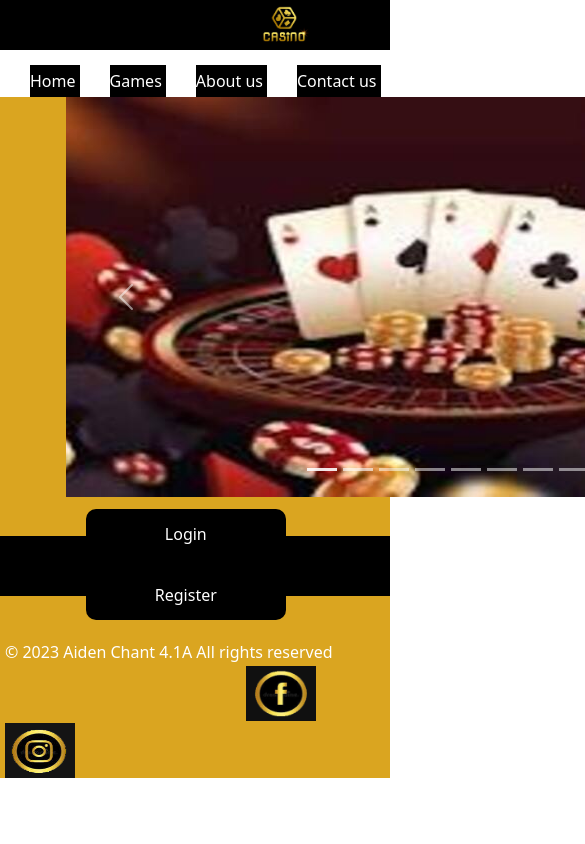
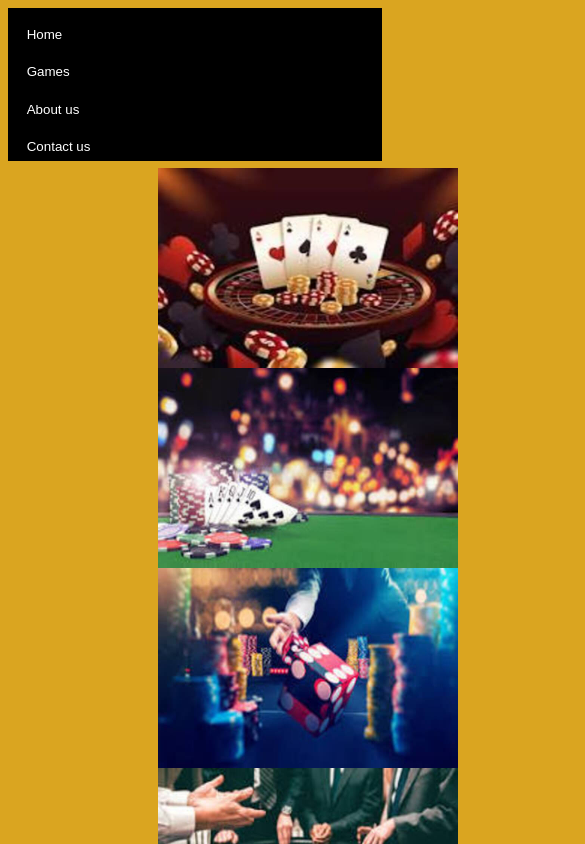
Before and after one commit to UsernameTaMalajr/MyFirstPrroject, a plain HTML site: page Home.html in a window 390 px wide. Shown: the top 844 px of the page, 585 px wide, since content can reach past the window. Drawn offline with nearby package versions, Linux system fonts and the light colour scheme.

Commit message:
Media Query for phones

```diff
--- a/AboutUs.css
+++ b/AboutUs.css
@@ -1,22 +1,22 @@
 #header{
-    height: 20%;
-    width: 100%;
+    overflow: hidden;
     background-color: rgb(0, 0, 0);
 }
 body{
     background-color: goldenrod;
 }
 #logo{
-    margin-left: 60%;
+    margin-left: 65%;
 }
 .nav{
+    margin-top: 15px;
+    margin-left: 15px;
+    background-color: black;
+    border: none;
+    color: white;
+    padding: 4px;
     float: left;
-    margin-left: 30px;
-    margin-top: 15px;
-    background-color: black;
-    color: white;
-    border: none;
-    padding: 4px;
+    display: block;
 }
 .nav:hover{
     background-color: goldenrod;
@@ -36,22 +36,8 @@ body{
     margin-left: 5px;
     color: white;
 }
-#facebook{
-    float: left;
-    margin-top: 2px;
-    margin-left: 63%;
-}
-#instagram{
-    float: left;
-    margin-top: 2px;
-    margin-left: 5pxs;
-}
-.button{
-    margin-left: 20px;
-    background-color: black;
-    color: goldenrod;
-}
 /*everything below is for the About us form.*/
+
 #container{
     width: 300px;
     height: 350px;
@@ -59,26 +45,6 @@ body{
     margin-top: 5%;
     margin-left: 5%;
     border-radius: 15px;
-}
-.boxes{
-    width: 230px;
-    height: 35px;
-    color: black;
-    margin-left: 30px;
-    margin-top:20px;
-    border-radius: 10px;
-    border-color: azure;
-}
-#login{
-    width: 230px;
-    height: 35px;
-    color: black;
-    margin-left: 35px;
-    margin-top:20px;
-    border-radius: 10px;
-}
-#login:hover{
-    background-color: gold;
 }
 h1{
     color: white;
@@ -88,3 +54,18 @@ p{
     color: white;
     text-align: center;
 }
+@media screen and (max-width:720px){
+    .nav{
+        float: none;
+        width: 100%;
+        text-align: left;
+        padding: 1%;
+        margin-bottom: 3px;
+    }
+    #logo{
+        margin-left: auto;
+    }
+    #container{
+        margin-left: 30%;
+    }
+}
--- a/Contactus.css
+++ b/Contactus.css
@@ -1,22 +1,22 @@
 #header{
-    height: 20%;
-    width: 100%;
+    overflow: hidden;
     background-color: rgb(0, 0, 0);
 }
 body{
     background-color: goldenrod;
 }
 #logo{
-    margin-left: 60%;
+    margin-left: 65%;
 }
 .nav{
+    margin-top: 15px;
+    margin-left: 15px;
+    background-color: black;
+    border: none;
+    color: white;
+    padding: 4px;
     float: left;
-    margin-left: 30px;
-    margin-top: 15px;
-    background-color: black;
-    color: white;
-    border: none;
-    padding: 4px;
+    display: block;
 }
 .nav:hover{
     background-color: goldenrod;
@@ -36,35 +36,21 @@ body{
     margin-left: 5px;
     color: white;
 }
-#facebook{
-    float: left;
-    margin-top: 2px;
-    margin-left: 63%;
-}
-#instagram{
-    float: left;
-    margin-top: 2px;
-    margin-left: 5pxs;
-}
-.button{
-    margin-left: 20px;
-    background-color: black;
-    color: goldenrod;
-}
+
 /*everything below is for the contact form.*/
 #container{
     width: 300px;
     height: 350px;
     background-color: black;
+    color: white;
     margin-top: 5%;
     margin-left: 5%;
     border-radius: 15px;
-
 }
 .boxes{
     width: 230px;
     height: 35px;
-    color: black;
+    color: white;
     margin-left: 30px;
     margin-top:20px;
     border-radius: 10px;
@@ -73,7 +59,7 @@ body{
 #login{
     width: 230px;
     height: 35px;
-    color: black;
+    color: white;
     margin-left: 35px;
     margin-top:20px;
     border-radius: 10px;
@@ -85,3 +71,18 @@ h1{
     color: white;
     text-align: center;
 }
+@media screen and (max-width:720px){
+    .nav{
+        float: none;
+        width: 100%;
+        text-align: left;
+        padding: 1%;
+        margin-bottom: 3px;
+    }
+    #logo{
+        margin-left: auto;
+    }
+    #container{
+        margin-left: 30%;
+    }
+}
--- a/Games.css
+++ b/Games.css
@@ -1,46 +1,32 @@
 #header{
-    height: 20%;
-    width: 100%;
+    overflow: hidden;
     background-color: rgb(0, 0, 0);
 }
 body{
     background-color: goldenrod;
 }
 #logo{
-    margin-left: 60%;
+    margin-left: 65%;
 }
 .nav{
+    margin-top: 15px;
+    margin-left: 15px;
+    background-color: black;
+    border: none;
+    color: white;
+    padding: 4px;
     float: left;
-    margin-left: 30px;
-    margin-top: 15px;
-    background-color: black;
-    color: white;
-    border: none;
-    padding: 4px;
+    display: block;
 }
 .nav:hover{
     background-color: goldenrod;
+    color: black;
     border-radius: 12px;
 }
-#Games{
-    height: 80%;
-    width: 100%;
-    background-color: aliceblue;
-}
-.Game{
-    float: left;
-    margin-top: 40px;
-    margin-left: 220px;
-    text-align: center;
-    margin-bottom: 10px;
-    font-family: Impact, Haettenschweiler, 'Arial Narrow Bold', sans-serif;
-    font-size: larger;
-}
+
 #footer{
-    height: 60px;
-    width: 100%;
+    height: 50px;
     background-color: black;
-    margin-top: 50%;
 }
 #copyright{
     float: left;
@@ -48,18 +34,37 @@ body{
     margin-left: 5px;
     color: white;
 }
-#facebook{
+
+/*below are about the games section*/
+#Games{
+    height: 600px;
+}
+.Game{
     float: left;
-    margin-top: 2px;
-    margin-left: 63%;
-}
-#instagram{
-    float: left;
-    margin-top: 2px;
-    margin-left: 5pxs;
+    margin-top: 40px;
+    margin-left: 200px;
+    text-align: center;
+    margin-bottom: 10px;
+    font-family: Impact, Haettenschweiler, 'Arial Narrow Bold', sans-serif;
+    font-size: larger;
 }
 .button{
     margin-left: 20px;
     background-color: black;
     color: goldenrod;
 }
+@media screen and (max-width:720px){
+    .nav{
+        float: none;
+        width: 100%;
+        text-align: left;
+        padding: 1%;
+        margin-bottom: 3px;
+    }
+    #logo{
+        margin-left: auto;
+    }
+    #Games{
+        height: 1200px;
+    }
+}
--- a/Home.css
+++ b/Home.css
@@ -1,38 +1,35 @@
 #header{
-    height: 25%;
-    width: 100%;
+    overflow: hidden;
     background-color: rgb(0, 0, 0);
 }
 body{
     background-color: goldenrod;
 }
 #logo{
-    margin-left: 60%;
+    margin-left: 65%;
+    height : 50px;
+    width : 100px;
 }
 .nav{
+    margin-top: 15px;
+    margin-left: 15px;
+    background-color: black;
+    border: none;
+    color: white;
+    padding: 4px;
     float: left;
-    margin-left: 30px;
-    margin-top: 15px;
-    background-color: black;
-    color: white;
-    border: none;
-    padding: 4px;
+    display: block;
 }
 .nav:hover{
     background-color: goldenrod;
+    color: black;
     border-radius: 12px;
 }
-#Gallery{
-    height: 80%;
-    width: 100%;
-    background-color: goldenrod;
-    float: left;
-}
+
 #footer{
-    height: 60px;
-    width: 100%;
+    height: 50px;
     background-color: black;
-    margin-top: 10%;
+    margin-top: 50%;
 }
 #copyright{
     float: left;
@@ -40,29 +37,15 @@ body{
     margin-left: 5px;
     color: white;
 }
-#facebook{
+#Gallery{
+    margin-top: 2%;
+    height: 60%;
+    background-color: goldenrod;
+}
+img{
+    height: 200px;
+    width: 300px;
     float: left;
-    margin-top: 2px;
-    margin-left: 63%;
-}
-#instagram{
-    float: left;
-    margin-top: 2px;
-    margin-left: 5px;
-}
-.button{
-    margin-left: 20px;
-    background-color: black;
-    color: goldenrod;
-}
-#demo{
-    width: 800px;
-    height: 400px;
-    background-color: black;
-    margin-left: 17%;
-}
-#LoginRegister{
-    height: 20%;
 }
 .LoginRegister{
     height: 60%;
@@ -86,3 +69,24 @@ body{
     border-color: black;
     color: black;
 }
+@media screen and (max-width:720px){
+    .nav{
+        float: none;
+        width: 100%;
+        text-align: left;
+        padding: 1%;
+        margin-bottom: 3px;
+    }
+    #logo{
+        margin-left: auto;
+    }
+    #Gallery{
+        margin-left: 150px;
+    }
+    .LoginRegister{
+        margin-left: 10%;
+    }
+    #footer{
+        margin-top: 300%;
+    }
+}
--- a/Home.html
+++ b/Home.html
@@ -5,8 +5,7 @@
     <meta name="viewport" content="width=device-width, initial-scale=1.0">
     <link rel="stylesheet" href="Home.css">
     <title>Document</title>
-    <link href="https://cdn.jsdelivr.net/npm/bootstrap@5.3.2/dist/css/bootstrap.min.css" rel="stylesheet">
-    <script src="https://cdn.jsdelivr.net/npm/bootstrap@5.3.2/dist/js/bootstrap.bundle.min.js"></script>
+
     <script>
         function OnClickRegister(){
             window.open("file:///C:/Users/Owner/Desktop/MCAST/Website%20Design/Home%20assignment/Home%20assignment/Register.html")
@@ -27,67 +26,70 @@
 </head>
 <body>
     <div id="header">
-        <img src="Images/Logo.png" height="50px" width="100px" id="logo">
+
         <input type="button" class="nav" value="Home">
         <button class="nav" onclick="OnClickGames()">Games</button>
         <button class="nav" onclick="OnClickAboutus()">About us</button>
         <button class="nav" onclick="OnClickContactus()">Contact us</button>
     </div>
+    <!-- Gallery -->
     <div id="Gallery">
-        <!-- Carousel -->
-        <div id="demo" class="carousel slide" data-bs-ride="carousel">
+        <div class="row">
+            <div class="col-lg-4 col-md-12 mb-4 mb-lg-0">
+                <img
+                    src="Images/img1.jpg"
+                    class="w-100 shadow-1-strong rounded mb-4"
+                    alt="Boat on Calm Water"
+                />
 
-        <!-- Indicators/dots -->
-            <div class="carousel-indicators">
-                <button type="button" data-bs-target="#demo" data-bs-slide-to="0" class="active"></button>
-                <button type="button" data-bs-target="#demo" data-bs-slide-to="1"></button>
-                <button type="button" data-bs-target="#demo" data-bs-slide-to="2"></button>
-                <button type="button" data-bs-target="#demo" data-bs-slide-to="3"></button>
-                <button type="button" data-bs-target="#demo" data-bs-slide-to="4"></button>
-                <button type="button" data-bs-target="#demo" data-bs-slide-to="5"></button>
-                <button type="button" data-bs-target="#demo" data-bs-slide-to="6"></button>
-                <button type="button" data-bs-target="#demo" data-bs-slide-to="7"></button>
-                <button type="button" data-bs-target="#demo" data-bs-slide-to="8"></button>
+                <img
+                    src="Images/image2.jpg"
+                    class="w-100 shadow-1-strong rounded mb-4"
+                    alt="Wintry Mountain Landscape"
+                />
             </div>
 
-            <!-- The slideshow/carousel -->
-            <div class="carousel-inner">
-                <div class="carousel-item active">
-                    <img src="Images/img1.jpg" class="d-block w-100">
+            <div class="col-lg-4 mb-4 mb-lg-0">
+                <img
+                    src="Images/image3.jpg"
+                    class="w-100 shadow-1-strong rounded mb-4"
+                    alt="Mountains in the Clouds"
+                />
+
+                <img
+                    src="Images/image4.jpg"
+                    class="w-100 shadow-1-strong rounded mb-4"
+                    alt="Boat on Calm Water"
+                />
             </div>
-                <div class="carousel-item">
-                    <img src="Images/image2.jpg"  class="d-block w-100">
+
+            <div class="col-lg-4 mb-4 mb-lg-0">
+                <img
+                    src="Images/image5.jpg"
+                    class="w-100 shadow-1-strong rounded mb-4"
+                    alt="Waves at Sea"
+                />
+
+                <img
+                    src="Images/image6.jpg"
+                    class="w-100 shadow-1-strong rounded mb-4"
+                    alt="Yosemite National Park"
+                />
             </div>
-                <div class="carousel-item">
-                    <img src="Images/image3.jpg" class="d-block w-100">
-                </div>
-                <div class="carousel-item">
-                    <img src="Images/image4.jpg" class="d-block w-100">
-                </div>
-                <div class="carousel-item">
-                    <img src="Images/image5.jpg" class="d-block w-100">
-                </div>
-                <div class="carousel-item">
-                    <img src="Images/image6.jpg" class="d-block w-100">
-                </div>
-                <div class="carousel-item">
-                    <img src="Images/image7.jpg" class="d-block w-100">
-                </div>
-                <div class="carousel-item">
-                    <img src="Images/image8.jpg" class="d-block w-100">
-                </div>
-                <div class="carousel-item">
-                    <img src="Images/image9.jpg" class="d-block w-100">
+            <div class="col-lg-4 mb-4 mb-lg-0">
+                <img
+                    src="Images/image7.jpg"
+                    class="w-100 shadow-1-strong rounded mb-4"
+                    alt="Waves at Sea"
+                />
+
+                <img
+                    src="Images/image8.jpg"
+                    class="w-100 shadow-1-strong rounded mb-4"
+                    alt="Yosemite National Park"
+                />
             </div>
         </div>
-
-            <!-- Left and right controls/icons -->
-            <button class="carousel-control-prev" type="button" data-bs-target="#demo" data-bs-slide="prev">
-                <span class="carousel-control-prev-icon"></span>
-            </button>
-            <button class="carousel-control-next" type="button" data-bs-target="#demo" data-bs-slide="next">
-                <span class="carousel-control-next-icon"></span>
-            </button>
     </div>
     <div id="LoginRegister">
         <div class="LoginRegister">
@@ -97,10 +99,10 @@
             <button class="buttons" onclick="OnClickRegister()">Register</button>
         </div>
     </div>
+  <!-- Gallery -->
     <div id="footer">
         <div id="copyright"> © 2023 Aiden Chant 4.1A All rights reserved</div>
-        <img src="Images/facebook.png" height="55px" width="70px" id="facebook">
-        <img src="Images/instagram.png" height="55px" width="70px" id="instagram">
+        <img src="Images/Logo.png" height="50px" width="100px" id="logo">
     </div>
 </body>
 </html>
--- a/Login.css
+++ b/Login.css
@@ -1,22 +1,22 @@
 #header{
-    height: 20%;
-    width: 100%;
+    overflow: hidden;
     background-color: rgb(0, 0, 0);
 }
 body{
     background-color: goldenrod;
 }
 #logo{
-    margin-left: 50%;
+    margin-left: 65%;
 }
 .nav{
+    margin-top: 15px;
+    margin-left: 15px;
+    background-color: black;
+    border: none;
+    color: white;
+    padding: 4px;
     float: left;
-    margin-left: 30px;
-    margin-top: 15px;
-    background-color: black;
-    color: white;
-    border: none;
-    padding: 4px;
+    display: block;
 }
 .nav:hover{
     background-color: goldenrod;
@@ -36,28 +36,13 @@ body{
     margin-left: 5px;
     color: white;
 }
-#facebook{
-    float: left;
-    margin-top: 2px;
-    margin-left: 63%;
-}
-#instagram{
-    float: left;
-    margin-top: 2px;
-    margin-left: 5pxs;
-}
-.button{
-    margin-left: 20px;
-    background-color: black;
-    color: goldenrod;
-}
 /*everything below is for the login form.*/
 #container{
     width: 300px;
     height: 350px;
     background-color: black;
     margin-top: 5%;
-    margin-left: 35%;
+    margin-left: 30%;
     border-radius: 15px;
 }
 .boxes{
@@ -80,3 +65,19 @@ body{
 #login:hover{
     background-color: gold;
 }
+@media screen and (max-width:720px){
+    .nav{
+        float: none;
+        width: 100%;
+        text-align: left;
+        padding: 1%;
+        margin-bottom: 3px;
+    }
+    #logo{
+        margin-left: auto;
+    }
+    #container{
+        margin-left: 20%;
+        height: 200px;
+    }
+}
--- a/Register.css
+++ b/Register.css
@@ -1,22 +1,22 @@
 #header{
-    height: 20%;
-    width: 100%;
+    overflow: hidden;
     background-color: rgb(0, 0, 0);
 }
 body{
     background-color: goldenrod;
 }
 #logo{
-    margin-left: 50%;
+    margin-left: 65%;
 }
 .nav{
+    margin-top: 15px;
+    margin-left: 15px;
+    background-color: black;
+    border: none;
+    color: white;
+    padding: 4px;
     float: left;
-    margin-left: 30px;
-    margin-top: 15px;
-    background-color: black;
-    color: white;
-    border: none;
-    padding: 4px;
+    display: block;
 }
 .nav:hover{
     background-color: goldenrod;
@@ -36,28 +36,14 @@ body{
     margin-left: 5px;
     color: white;
 }
-#facebook{
-    float: left;
-    margin-top: 2px;
-    margin-left: 63%;
-}
-#instagram{
-    float: left;
-    margin-top: 2px;
-    margin-left: 5pxs;
-}
-.button{
-    margin-left: 20px;
-    background-color: black;
-    color: goldenrod;
-}
+
 /*everything below is for the login form.*/
 #container{
     width: 300px;
-    height: 350px;
+    height: 400px;
     background-color: black;
-    margin-top: 5%;
-    margin-left: 35%;
+    margin-left: 20%;
+    margin-top: 20px;
     border-radius: 15px;
 }
 .boxes{
@@ -69,7 +55,7 @@ body{
     border-radius: 10px;
     border-color: azure;
 }
-#login{
+#button{
     width: 230px;
     height: 35px;
     color: black;
@@ -77,6 +63,19 @@ body{
     margin-top:20px;
     border-radius: 10px;
 }
-#login:hover{
+#button:hover{
     background-color: gold;
 }
+@media screen and (max-width:720px){
+    .nav{
+        float: none;
+        width: 100%;
+        text-align: left;
+        padding: 1%;
+        margin-bottom: 3px;
+    }
+    #logo{
+        margin-left: auto;
+    }
+
+}
```
Also changed, not shown: AboutUs.html (+5 -8 lines), Contactus.html (+5 -6 lines), Login.html (+1 -5 lines), Register.html (+3 -8 lines), games.html (+1 -3 lines). Lines whose indentation alone changed are shown as unchanged.
